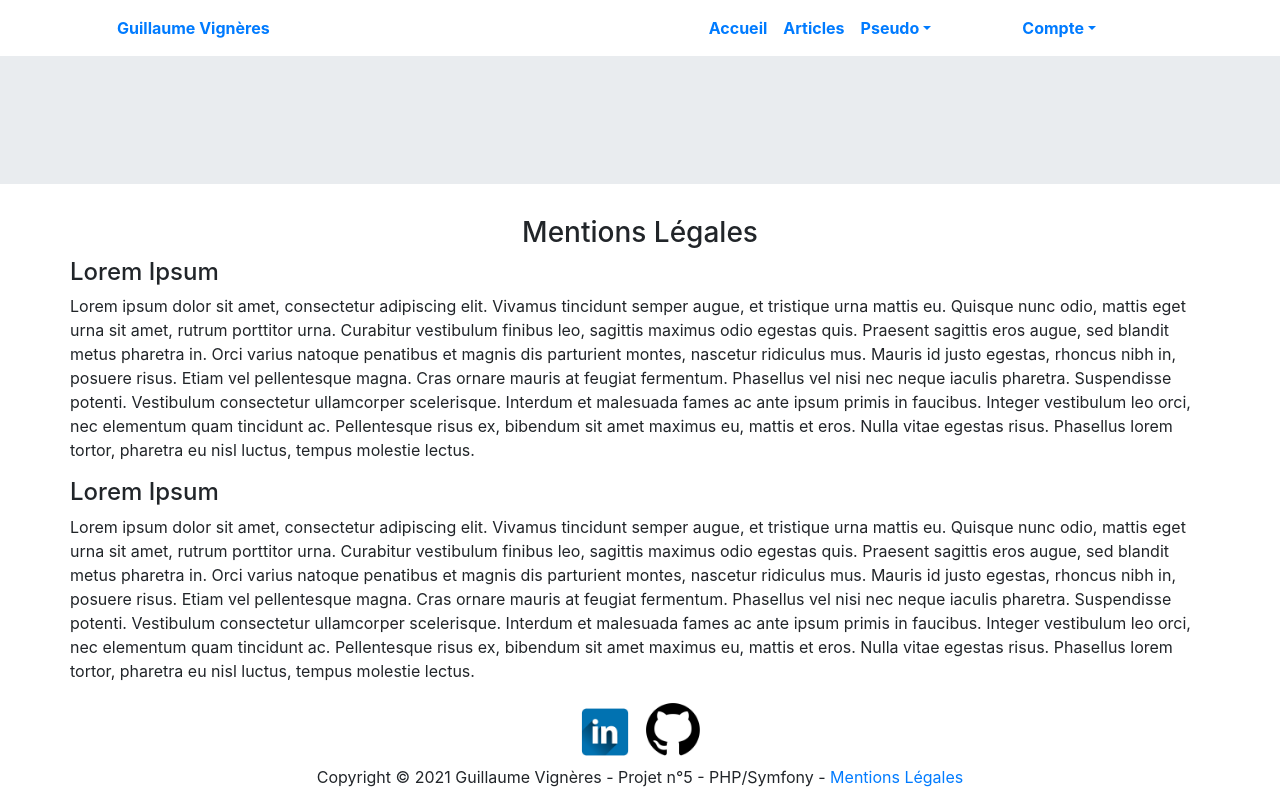
After one commit to Gui-Dev86/P5-Blog, a PHP site: the page made by views/mentionsLegales.php in a window 1280 px wide. The commit adds this page. Run offline with PHP 8.4, Linux system fonts and the light colour scheme; the template is opened without the code that fills it, so the values that code supplies are empty; some libraries are stand-ins or nearby versions.

Commit message:
Ajout des views de mentions légales et début administration

```diff
--- a/controllers/ArticlesController.php
+++ b/controllers/ArticlesController.php
@@ -23,11 +23,11 @@ class Articles extends Controller{
     }
 
     /**
-     * This method dsplays an article
+     * This method displays an article
      *
      * @return void
      */
-    public function lire(){
+    public function readArticle(){
 
         $this->render('article');
     }
--- a/views/layout/base.php
+++ b/views/layout/base.php
@@ -35,7 +35,8 @@
                             <li class="nav-item dropdown">
                                 <a class="nav-link font-weight-bold dropdown-toggle" href="" role="button" data-toggle="dropdown" id="dropdownMenuLink" aria-expanded="false">Pseudo</a>
                                 <ul class="dropdown-menu" aria-labelledby="dropdownMenuLink">
-                                    <li class="li-item"><a class="dropdown-item font-weight-bold" href="#">Gérer votre compte</a></li>
+                                    <li class="li-item"><a class="dropdown-item font-weight-bold" href="<?= local ?>userCompte">Gérer votre compte</a></li>
+                                    <li class="li-item"><a class="dropdown-item font-weight-bold" href="<?= local ?>adminManagement">Administration</a></li>
                                     <li class="li-item"><a class="dropdown-item font-weight-bold" href="#">Déconnexion</a></li>
                                 </ul>
                             </li>
@@ -45,7 +46,7 @@
                             <li class="nav-item dropdown">
                                 <a class="nav-link font-weight-bold dropdown-toggle" href="" role="button" data-toggle="dropdown" id="dropdownMenuLink" aria-expanded="false">Compte</a>
                                 <ul class="dropdown-menu" aria-labelledby="dropdownMenuLink">
-                                    <li class="li-item"><a class="dropdown-item font-weight-bold" href="#">Identifiez-vous</a></li>
+                                    <li class="li-item"><a class="dropdown-item font-weight-bold text-center" href="#">Identifiez-vous</a></li>
                                     <li class="li-item"><a class="dropdown-item font-weight-bold" href="#">Pas encore membre?</a></li>
                                 </ul>
                             </li>
@@ -77,7 +78,7 @@
                 </div>
                 <div class="row">
                     <div class="col-10 offset-1 col-md-8 offset-md-2 text-center">
-                            <p>Copyright © 2021 Guillaume Vignères - Projet n°5 - PHP/Symfony - <a class="link-footer" href="mentions-legales.html" target="_blank">Mentions Légales</a></p>
+                            <p>Copyright © 2021 Guillaume Vignères - Projet n°5 - PHP/Symfony - <a class="link-footer" href="<?= local ?>mentionsLegales" target="_blank">Mentions Légales</a></p>
                         </ul>
                     </div>
                 </div>
--- a/views/listArticles.php
+++ b/views/listArticles.php
@@ -10,7 +10,7 @@
     <div class="container py-3">
         <div class="row">
             <!----- foreach article in articles--->
-                <div class="col-12">
+                <div class="col-12 col-md-4">
                     <div class="card text-center">
                         <div class="card-block">
                             <h5 class="card-header">article.title</h5>
@@ -22,7 +22,7 @@
                                         <!----- elseif --->
                                         <td>article.dateCreation  par <b>article.username</b></td>
                                     </small></p>
-                            <a class="btn btn-primary mb-3" href="<?= local ?>articles/lire/1">Plus...</a>
+                            <a class="btn btn-primary mb-3" href="<?= local ?>articles/readArticle/1">Plus...</a>
                         </div>
                     </div>
                 </div>
--- /dev/null
+++ b/views/mentionsLegales.php
@@ -0,0 +1,44 @@
+<div class="row">
+    <div class="col text-center">
+        <h3>Mentions Légales</h3>
+    </div>
+</div>
+
+<div class="col-12">
+    <div class="container">
+        <div class="row">
+            <h4>Lorem Ipsum</h4>
+        </div>
+    </div>
+    <div class="container">
+        <div class="row">
+            <p>Lorem ipsum dolor sit amet, consectetur adipiscing elit. Vivamus tincidunt semper augue, et tristique urna mattis eu.
+                Quisque nunc odio, mattis eget urna sit amet, rutrum porttitor urna. Curabitur vestibulum finibus leo,
+                sagittis maximus odio egestas quis. Praesent sagittis eros augue, sed blandit metus pharetra in.
+                Orci varius natoque penatibus et magnis dis parturient montes, nascetur ridiculus mus. Mauris id justo egestas,
+                rhoncus nibh in, posuere risus. Etiam vel pellentesque magna. Cras ornare mauris at feugiat fermentum.
+                Phasellus vel nisi nec neque iaculis pharetra. Suspendisse potenti. Vestibulum consectetur ullamcorper scelerisque.
+                Interdum et malesuada fames ac ante ipsum primis in faucibus. Integer vestibulum leo orci, nec elementum quam tincidunt ac.
+                 Pellentesque risus ex, bibendum sit amet maximus eu, mattis et eros. Nulla vitae egestas risus. Phasellus lorem tortor,
+                 pharetra eu nisl luctus, tempus molestie lectus.</p>
+        </div>
+    </div>
+    <div class="container">
+        <div class="row">
+            <h4>Lorem Ipsum</h4>
+        </div>
+    </div>
+    <div class="container">
+        <div class="row">
+            <p>Lorem ipsum dolor sit amet, consectetur adipiscing elit. Vivamus tincidunt semper augue, et tristique urna mattis eu.
+                Quisque nunc odio, mattis eget urna sit amet, rutrum porttitor urna. Curabitur vestibulum finibus leo,
+                sagittis maximus odio egestas quis. Praesent sagittis eros augue, sed blandit metus pharetra in.
+                Orci varius natoque penatibus et magnis dis parturient montes, nascetur ridiculus mus. Mauris id justo egestas,
+                rhoncus nibh in, posuere risus. Etiam vel pellentesque magna. Cras ornare mauris at feugiat fermentum.
+                Phasellus vel nisi nec neque iaculis pharetra. Suspendisse potenti. Vestibulum consectetur ullamcorper scelerisque.
+                Interdum et malesuada fames ac ante ipsum primis in faucibus. Integer vestibulum leo orci, nec elementum quam tincidunt ac.
+                 Pellentesque risus ex, bibendum sit amet maximus eu, mattis et eros. Nulla vitae egestas risus. Phasellus lorem tortor,
+                 pharetra eu nisl luctus, tempus molestie lectus.</p>
+        </div>
+    </div>
+</div>
--- a/views/modifyArticle.php
+++ b/views/modifyArticle.php
@@ -1,6 +1,6 @@
 <div class="row">
         <div class="col text-center">
-            <h3>Modifier un article</h3>
+            <h3>Modifier l'article</h3>
         </div>
 </div>
 
```
Also changed, not shown: controllers/AdminManagementController.php (added, +52 -0 lines), controllers/MentionsLegalesController.php (added, +19 -0 lines), controllers/UserCompteController.php (added, +30 -0 lines), views/adminManagement.php (added, +31 -0 lines), views/userCompte.php (added, +80 -0 lines), views/userListComment.php (added, +24 -0 lines), public/img/article.png (added), public/img/comment.png (added), public/img/user.png (added).
